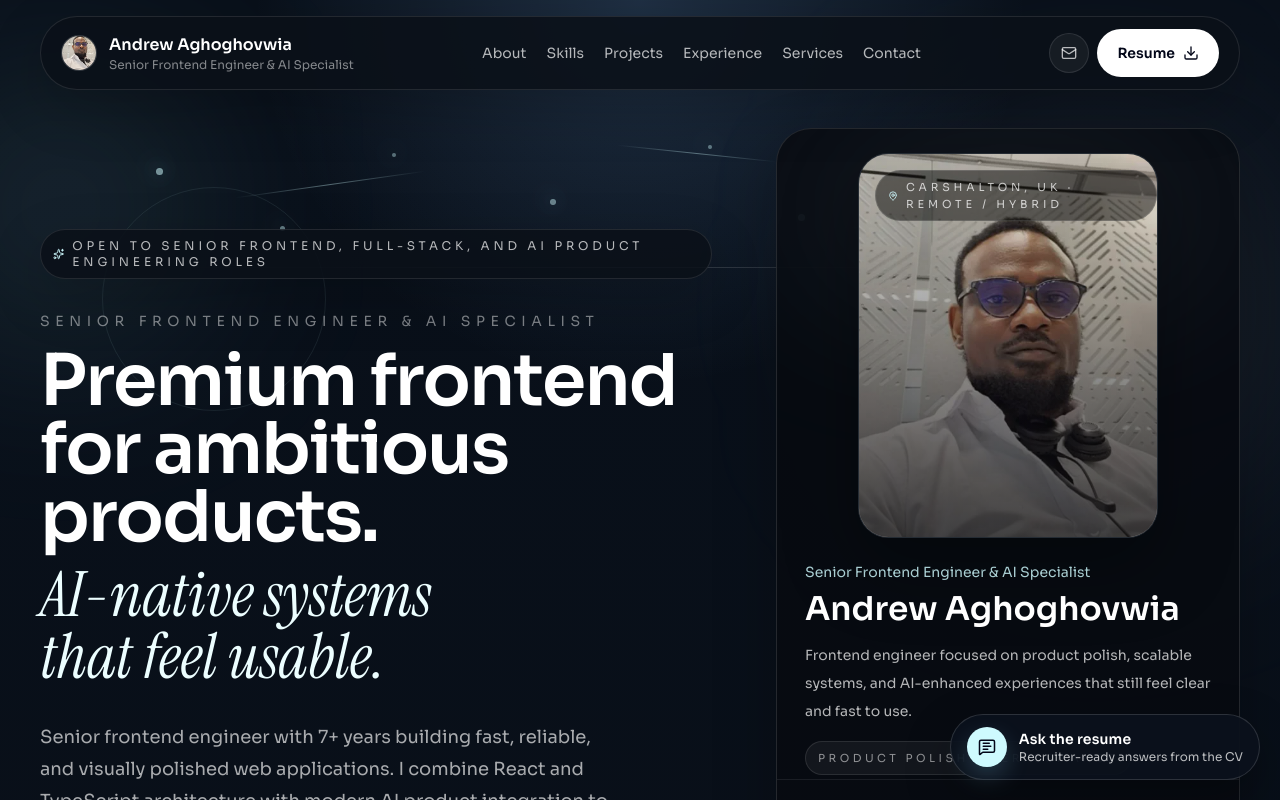
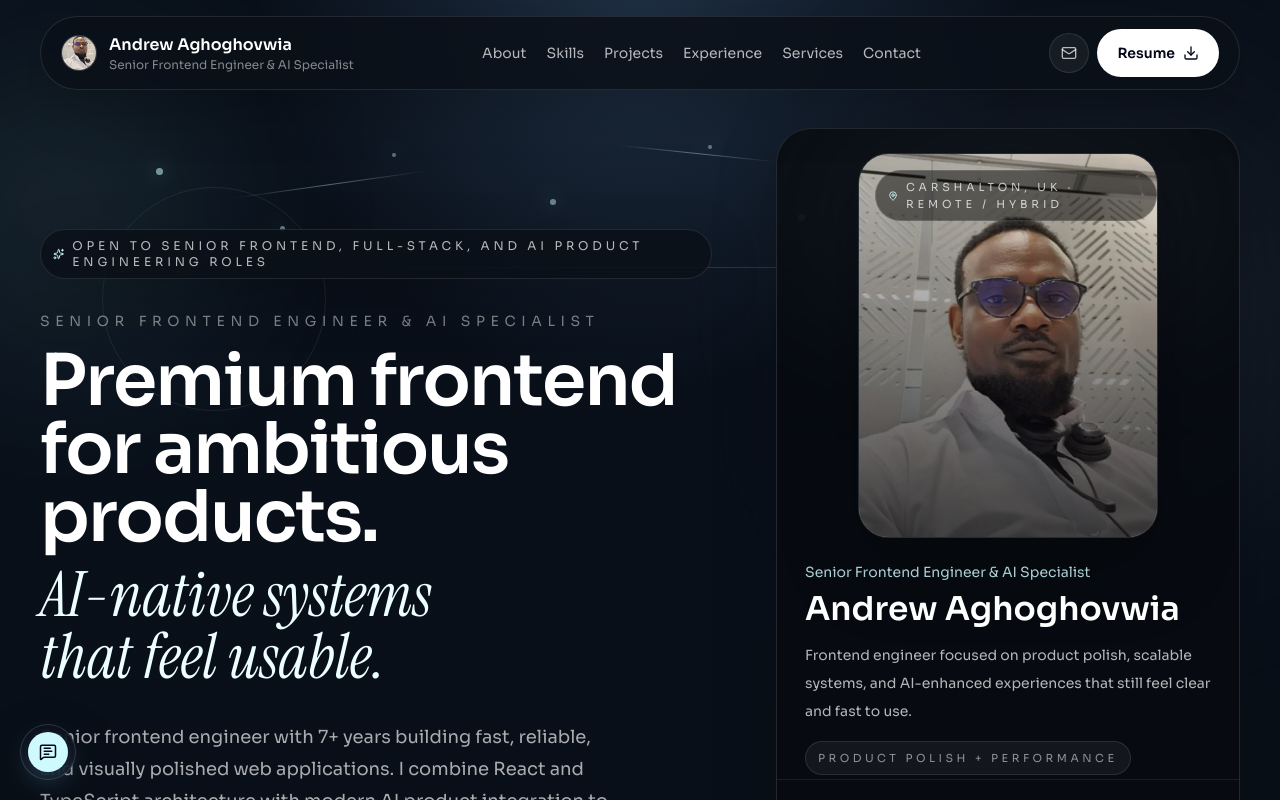
Before and after one commit to androyt1/portfolio, a React (Vite) app: page / in a window 1280 px wide. Shown: the top 800 px of the page. Built offline with nearby package versions, Linux system fonts and the light colour scheme.

Commit message:
Move chat launcher left and icon-only

```diff
--- a/src/components/chat/ResumeChatWidget.tsx
+++ b/src/components/chat/ResumeChatWidget.tsx
@@ -167,7 +167,7 @@ export function ResumeChatWidget() {
   const panelWidthClass = smallViewport ? 'w-[calc(100vw-1.5rem)]' : 'w-[25rem]';
 
   return (
-    <div className="pointer-events-none fixed bottom-3 right-3 z-50 sm:bottom-5 sm:right-5">
+    <div className="pointer-events-none fixed bottom-3 left-3 z-50 sm:bottom-5 sm:left-5">
       <AnimatePresence initial={false}>
         {isOpen ? (
           <motion.section
@@ -322,7 +322,8 @@ export function ResumeChatWidget() {
 
       <motion.button
         animate={{ opacity: 1, y: 0 }}
-        className="pointer-events-auto mt-3 inline-flex min-h-14 items-center gap-3 rounded-full border border-white/14 bg-[#0b121c]/94 px-4 py-3 text-left text-white shadow-[0_18px_48px_rgba(0,0,0,0.28)] transition-colors hover:border-cyan-100/22 hover:bg-[#101925]"
+        aria-label="Open resume chat"
+        className="pointer-events-auto mt-3 inline-flex h-14 w-14 items-center justify-center rounded-full border border-white/14 bg-[#0b121c]/94 text-white shadow-[0_18px_48px_rgba(0,0,0,0.28)] transition-colors hover:border-cyan-100/22 hover:bg-[#101925]"
         initial={{ opacity: 0, y: 14 }}
         onClick={() => setIsOpen(true)}
         transition={
@@ -335,14 +336,6 @@ export function ResumeChatWidget() {
         <span className="flex h-10 w-10 items-center justify-center rounded-full bg-cyan-100 text-slate-950 shadow-[0_10px_24px_rgba(140,216,255,0.2)]">
           <MessageSquareText className="h-4.5 w-4.5" />
         </span>
-        <span className="min-w-0">
-          <span className="block text-sm font-semibold tracking-[0.01em] text-white">
-            Ask the resume
-          </span>
-          <span className="block text-xs text-white/72">
-            Recruiter-ready answers from the CV
-          </span>
-        </span>
       </motion.button>
     </div>
   );
```
